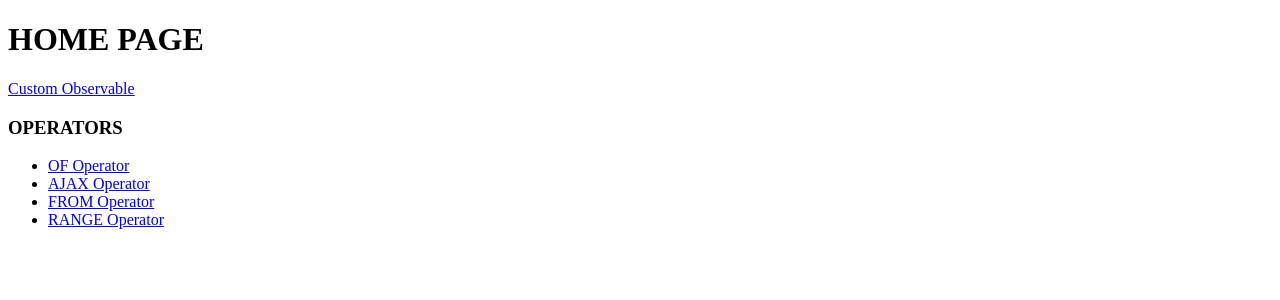
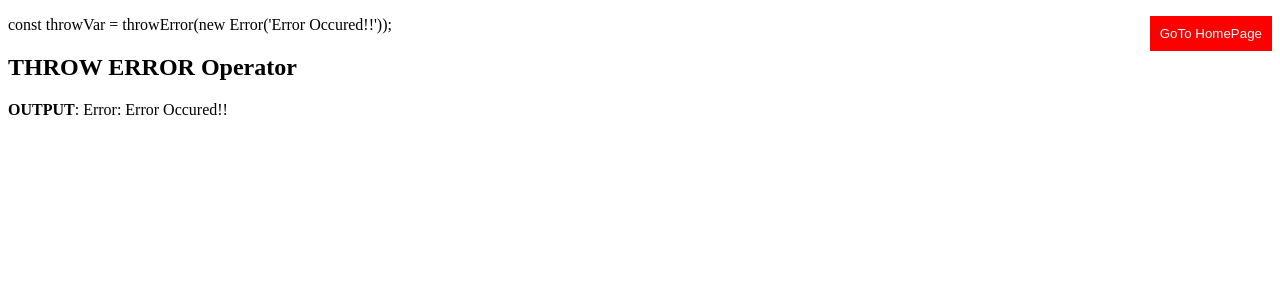
Before and after one commit to AdamAnsari/rxjs-angular, an Angular app: page /throw-error-operator in a window 1280 px wide. Shown: the top 300 px of the page. Built offline with nearby package versions, Linux system fonts and the light colour scheme.

Commit message:
Throw Error

```diff
--- a/src/app/app-routing.module.ts
+++ b/src/app/app-routing.module.ts
@@ -6,6 +6,7 @@ import { AjaxComponent } from './modules/operator/ajax/ajax.component';
 import { CountComponent } from './modules/operator/count/count.component';
 import { FromComponent } from './modules/operator/from/from.component';
 import { OfComponent } from './modules/operator/of/of.component';
+import { ThrowErrorComponent } from './modules/operator/throw-error/throw-error.component';
 
 
 const routes: Routes = [
@@ -15,6 +16,7 @@ const routes: Routes = [
   { path: 'ajax-operator', component: AjaxComponent },
   { path: 'from-operator', component: FromComponent },
   { path: 'range-operator', component: CountComponent },
+  { path: 'throw-error-operator', component: ThrowErrorComponent },
 
   { path: '**', component: HomeComponent }
 ];
--- a/src/app/app.module.ts
+++ b/src/app/app.module.ts
@@ -10,6 +10,7 @@ import { OfComponent } from './modules/operator/of/of.component';
 import { AjaxComponent } from './modules/operator/ajax/ajax.component';
 import { FromComponent } from './modules/operator/from/from.component';
 import { CountComponent } from './modules/operator/count/count.component';
+import { ThrowErrorComponent } from './modules/operator/throw-error/throw-error.component';
 
 @NgModule({
   declarations: [
@@ -20,7 +21,8 @@ import { CountComponent } from './modules/operator/count/count.component';
     OfComponent,
     AjaxComponent,
     FromComponent,
-    CountComponent
+    CountComponent,
+    ThrowErrorComponent
   ],
   imports: [
     BrowserModule,
--- a/src/app/modules/home/home.component.html
+++ b/src/app/modules/home/home.component.html
@@ -15,4 +15,7 @@
   <li>
     <a routerLink='/range-operator'>RANGE Operator</a>
   </li>
+  <li>
+    <a routerLink='/throw-error-operator'>THROW ERROR Operator</a>
+  </li>
 </ul>
--- /dev/null
+++ b/src/app/modules/operator/throw-error/throw-error.component.html
@@ -0,0 +1,9 @@
+<button (click)="goBack()"
+  style="float: right; background-color: red; color: whitesmoke; border: none; padding: 10px; cursor: pointer;">
+  GoTo HomePage</button>
+
+<p>const throwVar = throwError(new Error('Error Occured!!'));</p>
+<h2>THROW ERROR Operator</h2>
+<p><strong>OUTPUT</strong>: <span>
+  {{ data }}
+</span></p>
--- /dev/null
+++ b/src/app/modules/operator/throw-error/throw-error.component.ts
@@ -0,0 +1,34 @@
+import { Component, OnInit } from '@angular/core';
+import { Router } from '@angular/router';
+import { throwError } from 'rxjs';
+
+@Component({
+  selector: 'app-throw-error',
+  templateUrl: './throw-error.component.html',
+  styleUrls: ['./throw-error.component.scss']
+})
+export class ThrowErrorComponent implements OnInit {
+  data: any;
+
+  constructor(
+    private router: Router
+  ) { }
+
+  ngOnInit(): void {
+    const throwVar = throwError(new Error('Error Occured!!'));
+    throwVar.subscribe(
+      res => {
+        console.log(res);
+      },
+      error => {
+        console.log(error);
+        this.data = error;
+      },
+      ()=>('Completed'))
+  }
+
+  goBack() {
+    this.router.navigate(['/'])
+  }
+
+}
```
Also changed, not shown: src/app/modules/operator/throw-error/throw-error.component.scss (added), 1 other file (tests, documents, lock files or other folders).
